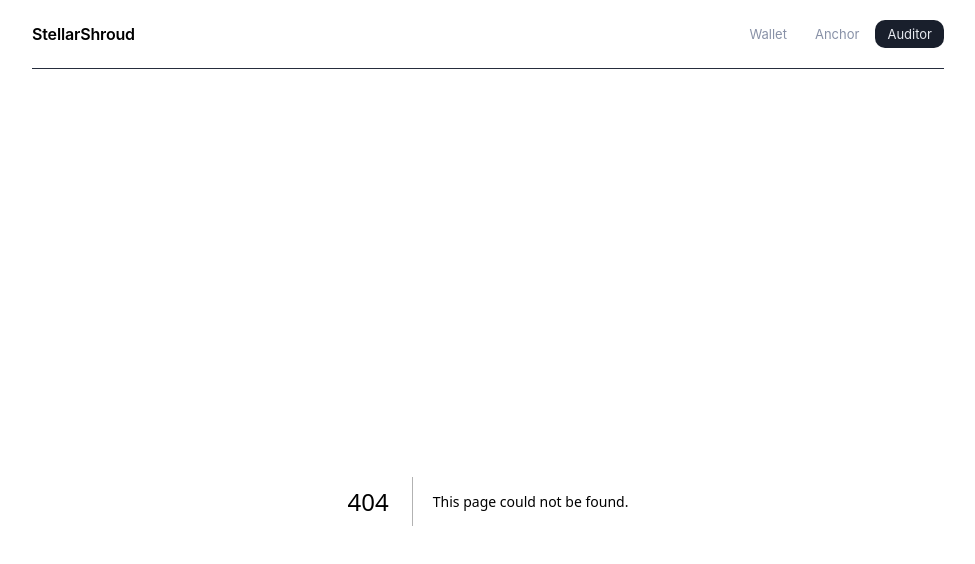
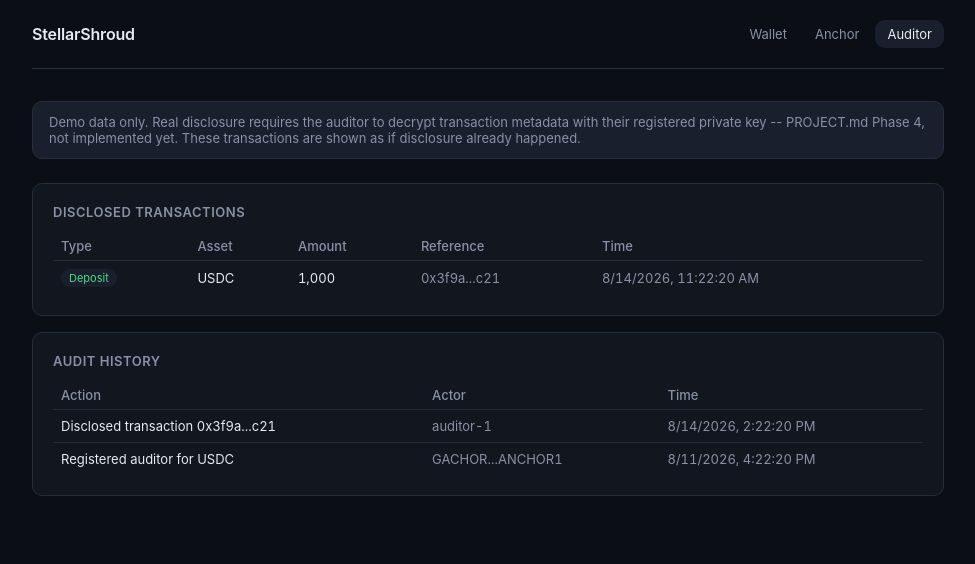
Before and after one commit to StellarShroud/stellar-Shroud, a Next.js app in the folder frontend/: page /auditor in a window 1280 px wide. Before the commit this address had no page. Shown: the top 564 px of the page, without its empty margins (152-1127 px from the left). Built offline with nearby package versions, Linux system fonts and the light colour scheme.

Commit message:
Add Auditor Dashboard page (disclosed transactions + audit history)
Verified: npm run build succeeds for all three routes (/, /anchor,
/auditor); SSR output checked via curl against next dev for /anchor
and /auditor confirms both render their mock data correctly.

```diff
--- /dev/null
+++ b/frontend/src/app/auditor/page.tsx
@@ -0,0 +1,23 @@
+import { AuditLog } from "@/components/AuditLog";
+import { TransactionHistory } from "@/components/TransactionHistory";
+import { getAuditLog, getTransactions } from "@/lib/mockWallet";
+
+export default function AuditorPage() {
+  const transactions = getTransactions();
+  const log = getAuditLog();
+
+  return (
+    <main>
+      <div className="banner">
+        Demo data only. Real disclosure requires the auditor to decrypt
+        transaction metadata with their registered private key --
+        PROJECT.md Phase 4, not implemented yet. These transactions are
+        shown as if disclosure already happened.
+      </div>
+      <TransactionHistory transactions={transactions} title="Disclosed transactions" />
+      <div style={{ marginTop: 16 }}>
+        <AuditLog entries={log} />
+      </div>
+    </main>
+  );
+}
```
